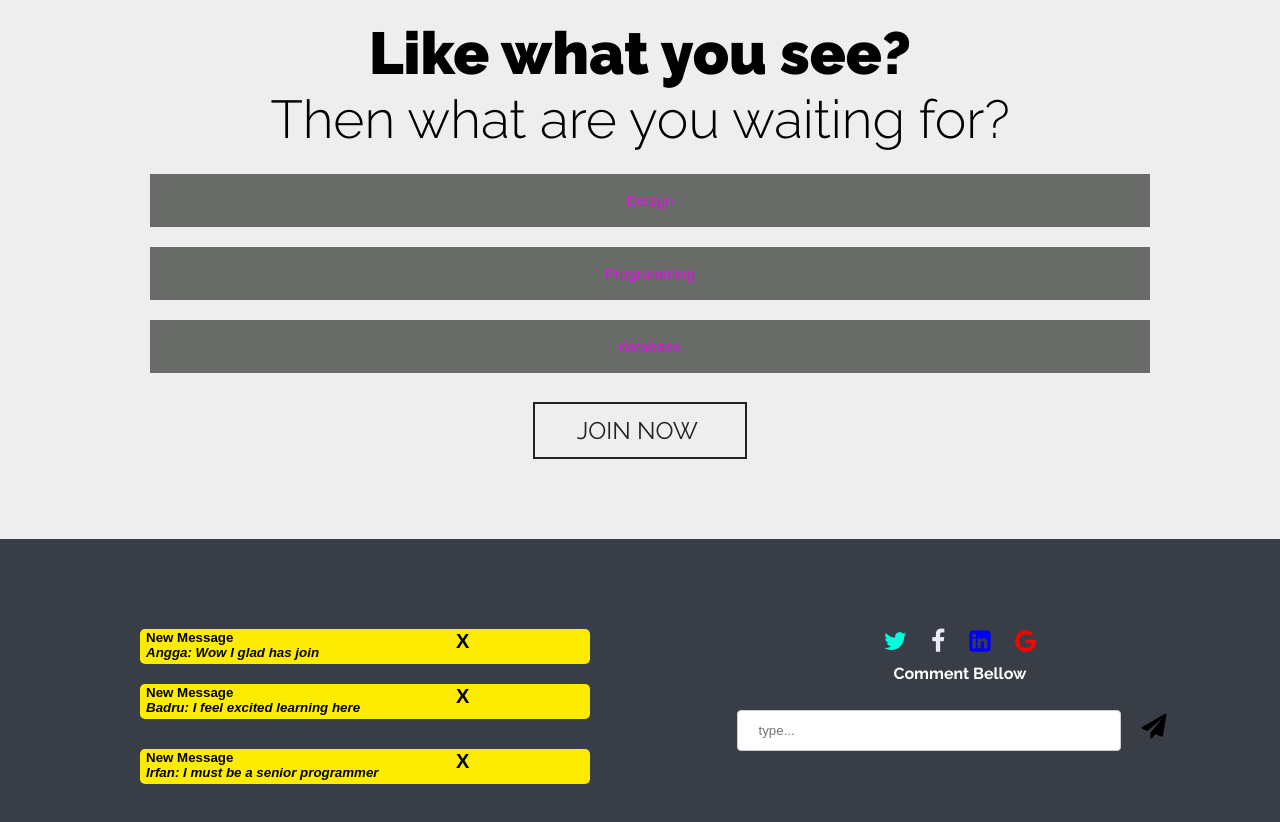
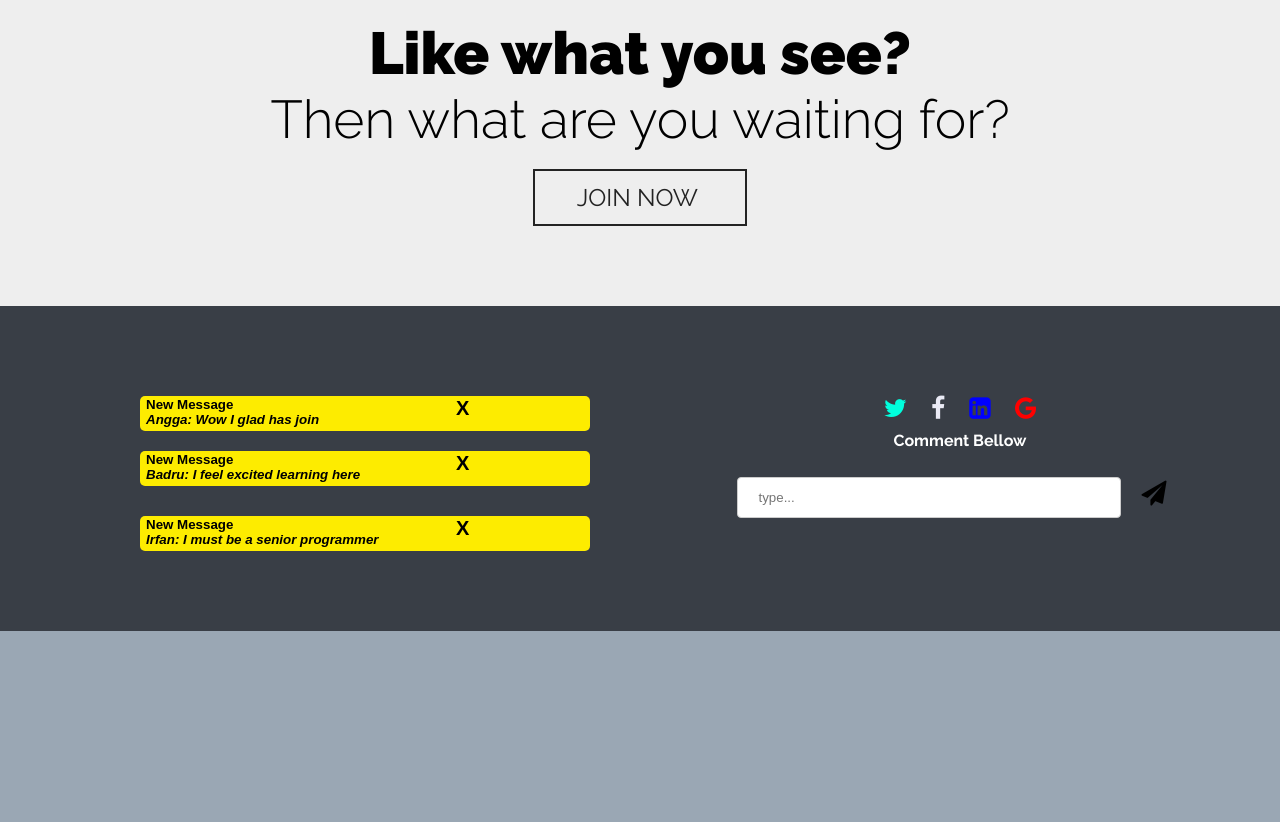
Before and after one commit to AnggaChelsea/BlogAssigmentRedisgn, a plain HTML site: page index.html in a window 1280 px wide. Shown: the part 2743-3565 px from the top of the page. After the commit the page ends 3374 px from the top, so only its background shows below. Drawn offline with nearby package versions, Linux system fonts and the light colour scheme; some icons are missing; files whose address does not match are found by name.

Commit message:
aboutMe.html

```diff
--- a/css/styles.css
+++ b/css/styles.css
@@ -302,17 +302,7 @@ button .close {
 @media (min-width: 700px) {
 
 	.accordion {
-		background-color: rgba(3, 7, 2, 0.562);
-		color: rgb(221, 17, 228);
-		cursor: pointer;
-		padding: 18px;
-		width: 50%;
-		border: none;
-		text-align: center;
-		outline: none;
-		font-size: 15px;
-		transition: 0.4s;
-		margin: 10px;
+		display: none;
 	}
 
 	.active,
```
